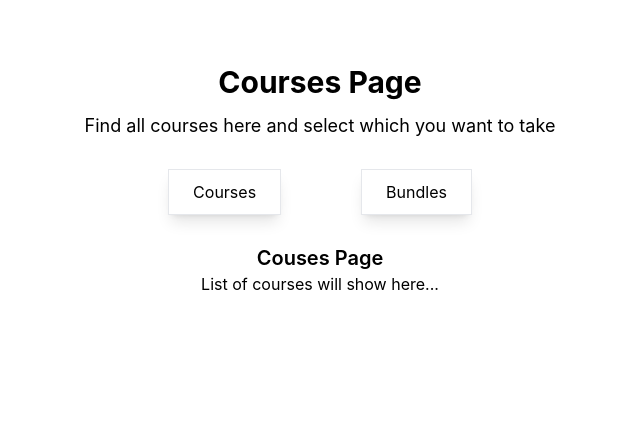
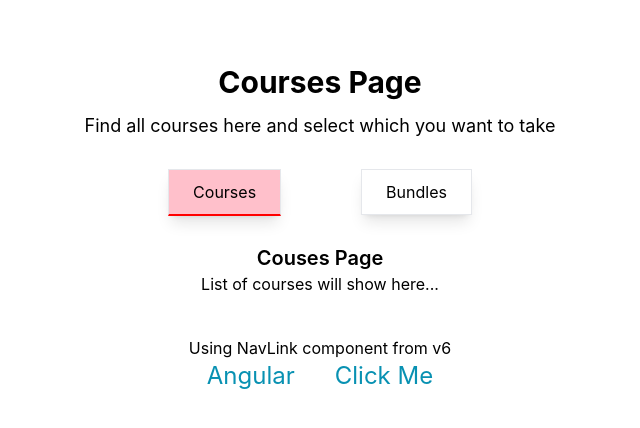
Before and after one commit to AmaduKamara/react-router-dom-v6, a React (Create React App) app: page /learn/courses in a window 1280 px wide. Shown: the top 428 px of the page, without its empty margins (320-960 px from the left). Built offline with nearby package versions, Linux system fonts and the light colour scheme.

Commit message:
Add active nav link and styled the links

```diff
--- a/src/components/Courses.jsx
+++ b/src/components/Courses.jsx
@@ -1,13 +1,44 @@
-import { Outlet } from "react-router-dom";
+import { Outlet, NavLink } from "react-router-dom";
 
-const Courses = () => (
+const Courses = () => {
+  const courses = ["React", "Vue", "Angular", "Laravel", "Svelt"];
+  const randomCourse = courses[Math.floor(Math.random() * courses.length)];
+  return (
     <div className="text-center">
       <h1 className="text-xl font-semibold">Couses Page</h1>
       <p>List of courses will show here...</p>
+      <div className="mt-10">
+        <p>Using NavLink component from v6</p>
+        <NavLink
+          style={({ isActive }) => {
+            return {
+              backgroundColor: isActive ? "pink" : "",
+              borderBottom: isActive ? "2px solid red" : "",
+            };
+          }}
+          className="text-cyan-600 text-2xl mx-5"
+          to={`/learn/courses/${randomCourse}`}
+        >
+          {randomCourse}
+        </NavLink>
+        <NavLink
+          style={({ isActive }) => {
+            return {
+              backgroundColor: isActive ? "pink" : "",
+              borderBottom: isActive ? "2px solid red" : "",
+            };
+          }}
+          className="text-cyan-600 text-2xl mx-5"
+          to={`/learn/courses/clickme`}
+        >
+          Click Me
+        </NavLink>
+      </div>
       <div className="mt-10">
         <Outlet />
       </div>
     </div>
   );
+};
 
 export default Courses;
--- a/src/pages/Learn.js
+++ b/src/pages/Learn.js
@@ -1,4 +1,4 @@
-import { Link, Outlet } from "react-router-dom";
+import { NavLink, Outlet } from "react-router-dom";
 
 const Learn = () => (
   <div className="container mx-auto my-16 text-center">
@@ -7,12 +7,30 @@ const Learn = () => (
       Find all courses here and select which you want to take
     </p>
     <div className="mt-10">
-      <Link className="mx-10 border py-3 px-6 shadow-lg" to="/learn/courses">
+      <NavLink
+        style={({ isActive }) => {
+          return {
+            backgroundColor: isActive ? "pink" : "",
+            borderBottom: isActive ? "2px solid red" : "",
+          };
+        }}
+        className="mx-10 border py-3 px-6 shadow-lg"
+        to="/learn/courses"
+      >
         Courses
-      </Link>
-      <Link className="mx-10 border py-3 px-6 shadow-lg" to="/learn/bundles">
+      </NavLink>
+      <NavLink
+        style={({ isActive }) => {
+          return {
+            backgroundColor: isActive ? "pink" : "",
+            borderBottom: isActive ? "2px solid red" : "",
+          };
+        }}
+        className="mx-10 border py-3 px-6 shadow-lg"
+        to="/learn/bundles"
+      >
         Bundles
-      </Link>
+      </NavLink>
     </div>
 
     <div className="mt-10">
```
Lines whose indentation alone changed are shown as unchanged.
